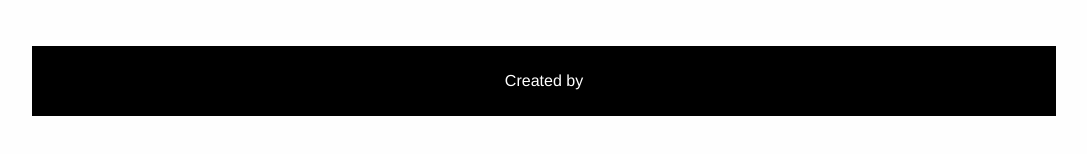
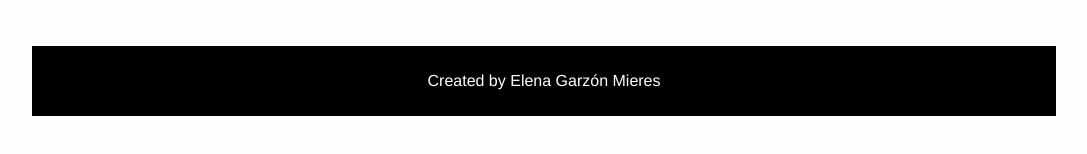
Before and after one commit to elegarmi/exercises-f5, a plain HTML site: page 04-recipe-landing-page/index.html in a window 1280 px wide. Shown: the part 1047-1201 px from the top of the page, without its empty margins (96-1183 px from the left). Drawn offline with Linux system fonts and the light colour scheme.

Commit message:
exercise 4 footer updated

```diff
--- a/04-recipe-landing-page/index.html
+++ b/04-recipe-landing-page/index.html
@@ -62,7 +62,7 @@
         </div>
     </main>
     <footer>
-        <p>Created by</p>
+        <p>Created by Elena Garzón Mieres</p>
     </footer>
 </body>
 </html>
```
